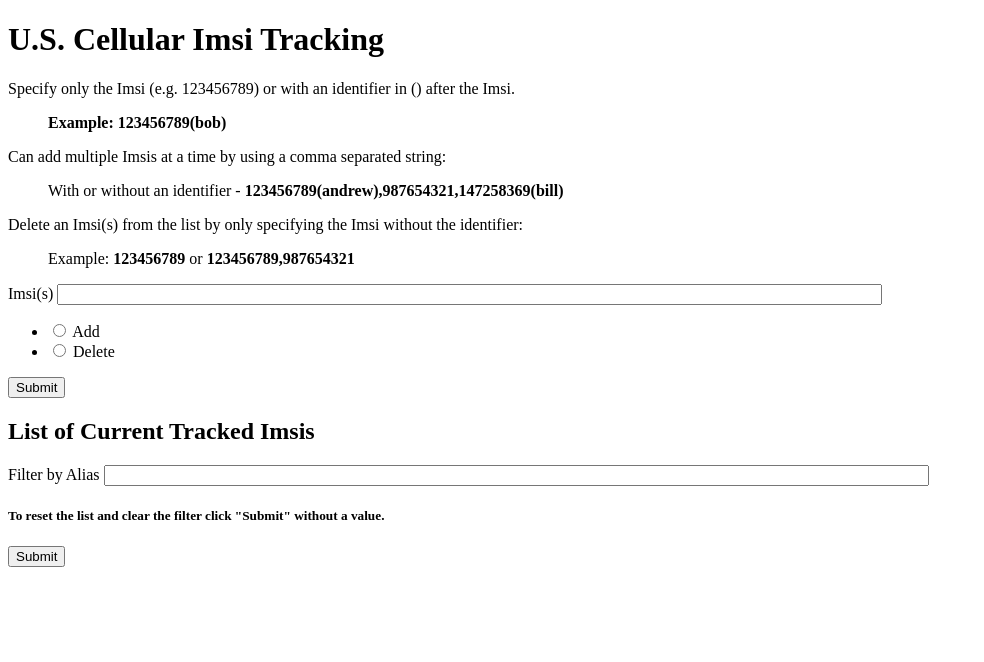
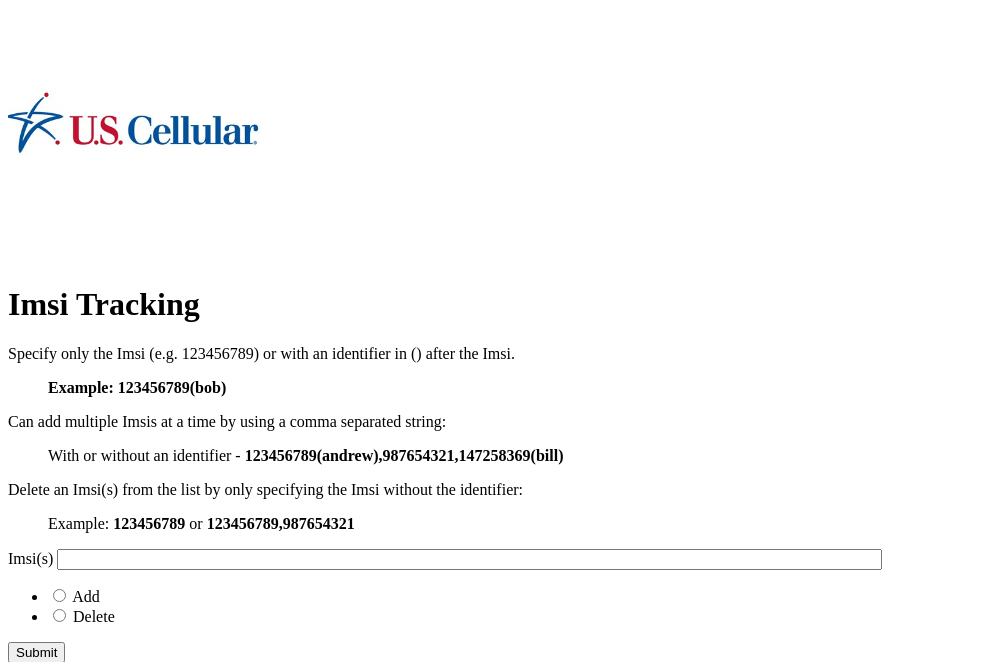
Before and after one commit to prowler0305/network_health_data, a Flask app: template templates/imsi_tracking/imsi_tracking.html in a window 1280 px wide. Shown: the top 662 px of the page, without its empty margins (0-984 px from the left). Before the commit the page ends 567 px from the top, so only its background shows below. Run offline with Flask 2, Linux system fonts and the light colour scheme; the template is opened without the code that fills it: values that come from a table or form of the project are taken from there, others are empty; parts of the project's set-up code (start-up, migrations or seed data) failed here and were passed over.

Commit message:
Add company logo image to Imsi Tracking Web App

```diff
--- a/templates/imsi_tracking/imsi_tracking.html
+++ b/templates/imsi_tracking/imsi_tracking.html
@@ -5,9 +5,9 @@
     <title>U.S. Cellular Engineering</title>
 </head>
 <body>
-
+    <img src="static/usc_logo.jpg" alt="U.S. Cellular Logo" width="20%">
     {% block content %}
-        <h1>U.S. Cellular Imsi Tracking</h1>
+        <h1>Imsi Tracking</h1>
         <p>Specify only the Imsi (e.g. 123456789) or with an identifier in () after the Imsi.</p>
         <ul>
             <strong>Example: 123456789(bob)</strong>
```
Also changed, not shown: static/usc_logo.jpg (added).
